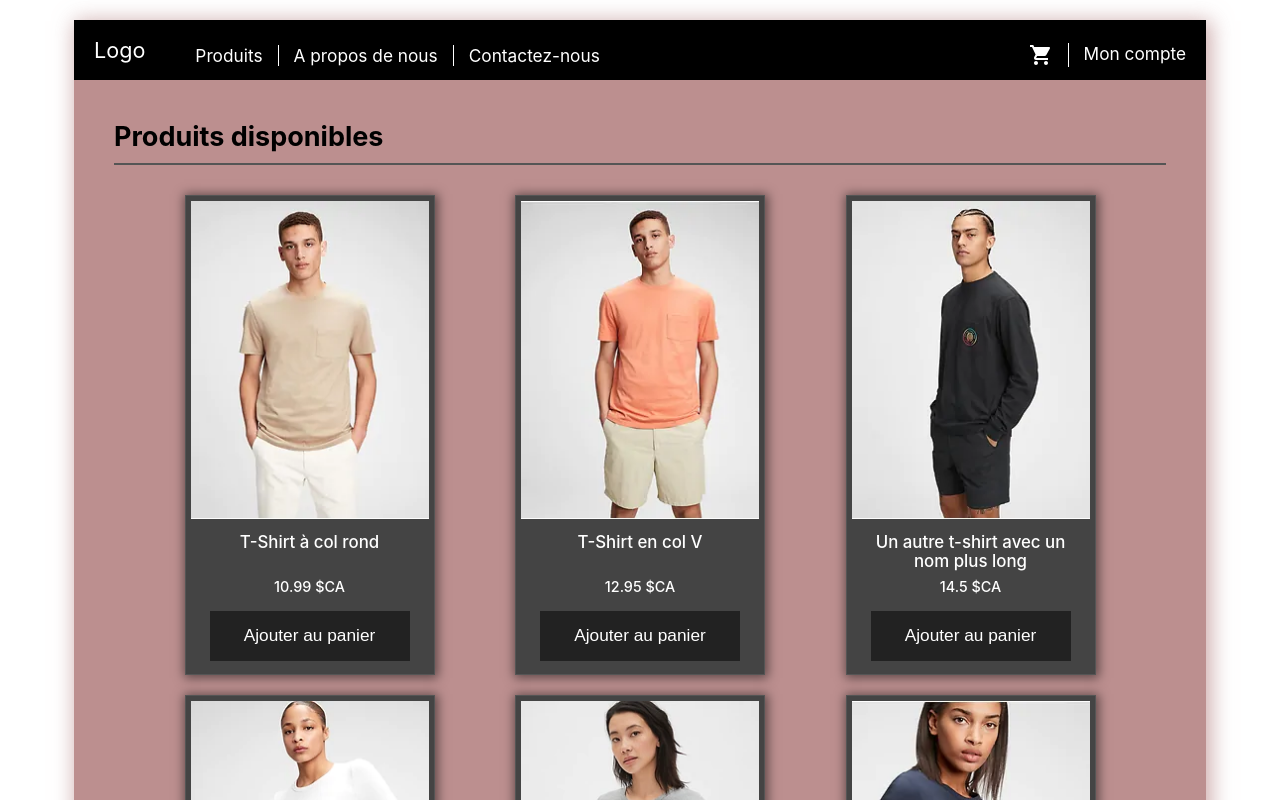
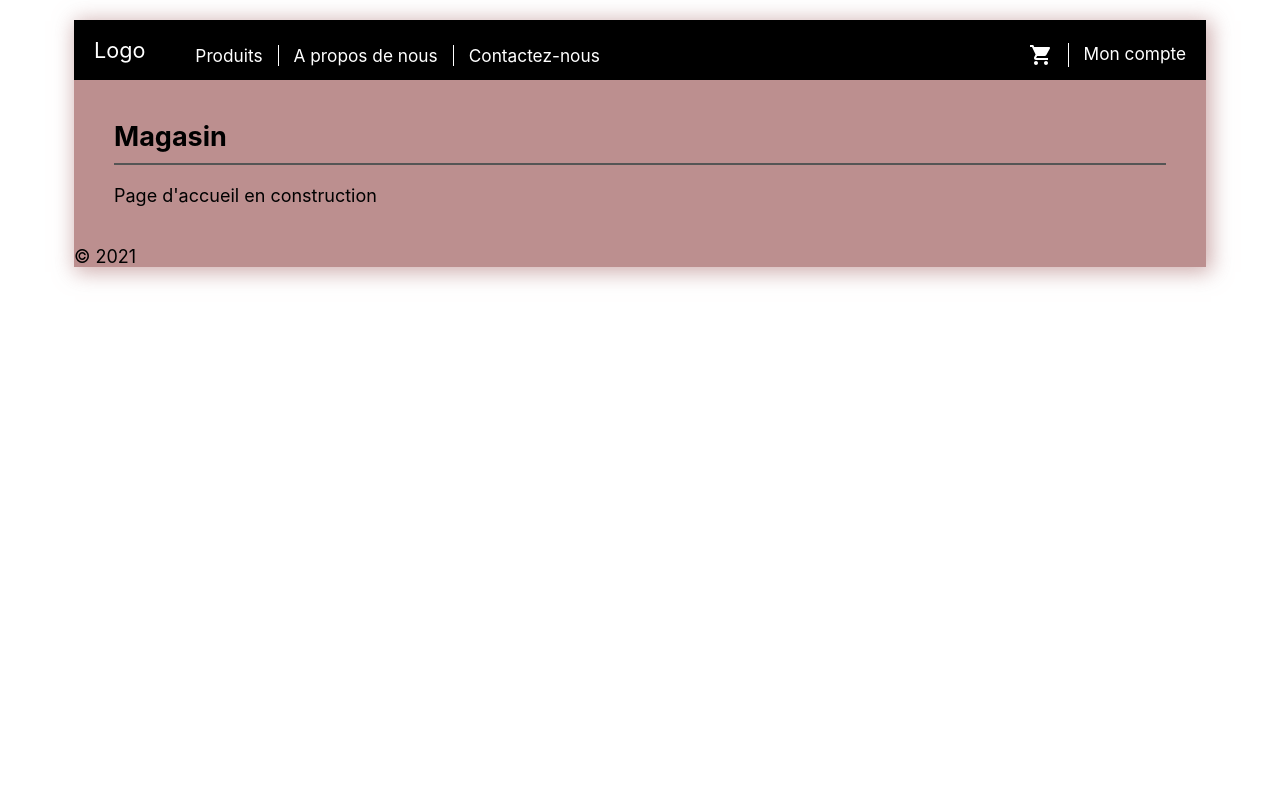
Before and after one commit to francois-stjacques/panier-achats-pvt-gr1, a React (Create React App) app: page / in a window 1280 px wide. Shown: the top 800 px of the page. Built offline with nearby package versions, Linux system fonts and the light colour scheme.

Commit message:
Création d'un 'hook' personnalisé. Concepts de routage dans une application monopage. Installation et utilisation de react-router-dom

```diff
--- a/package.json
+++ b/package.json
@@ -8,6 +8,7 @@
     "gh-pages": "^3.1.0",
     "react": "^17.0.1",
     "react-dom": "^17.0.1",
+    "react-router-dom": "^5.2.0",
     "react-scripts": "4.0.1",
     "sass": "^1.32.6"
   },
--- /dev/null
+++ b/src/Accueil.jsx
@@ -0,0 +1,8 @@
+export default function Accueil() {
+  return (
+    <div className="Accueil">
+      <h2>Magasin</h2>
+      <p>Page d'accueil en construction</p>
+    </div>
+  );
+}
--- /dev/null
+++ b/src/Apropos.jsx
@@ -0,0 +1,8 @@
+export default function Apropos() {
+  return (
+    <div className="Apropos">
+      <h2>À propos de nous</h2>
+      <p>Bla bla bla...</p>
+    </div>
+  );
+}
--- /dev/null
+++ b/src/Contact.jsx
@@ -0,0 +1,8 @@
+export default function Contact() {
+  return (
+    <div className="Contact">
+      <h2>Contactez-nous</h2>
+      <p>Formulaire de contact à venir ...</p>
+    </div>
+  );
+}
--- a/src/Entete.jsx
+++ b/src/Entete.jsx
@@ -1,52 +1,23 @@
-import "./Entete.scss";
-import ShoppingCartIcon from "@material-ui/icons/ShoppingCart";
-import Badge from "@material-ui/core/Badge";
-import SommairePanier from "./SommairePanier";
-import { useState } from "react";
+import './Entete.scss';
+import ShoppingCartIcon from '@material-ui/icons/ShoppingCart';
+import Badge from '@material-ui/core/Badge';
+import SommairePanier from './SommairePanier';
+import { useState } from 'react';
+import { Link } from 'react-router-dom';
 
 export default function Entete(props) {
-  // const etatCacherSommairePanier = useState(true);
-  // console.log("La variable statCacherSommairPanier : ", etatCacherSommairePanier);
-
-  // // Array/Object DESTRUCTURING (décomposition des tableaux et objets)
-
-  // const valeurEtatCacher = etatCacherSommairePanier[0];
-  // console.log("Valeur état : ", valeurEtatCacher);
-
-  // const fonctionSetDeEtatCacher = etatCacherSommairePanier[1];
-  // console.log("Fonction qui modifie l'état : ", fonctionSetDeEtatCacher);
-
-  // Avec la décomposition de tableau, c'est plus facile :
   const [cacheSommaire, setCacheSommaire] = useState(true);
-  //console.log("Etat du SP : ", cacheSommaire);
 
   const basculerSommairePanier =  () => setCacheSommaire(!cacheSommaire);
 
-  // Accéder à l'état du panier qui est reçu dans les props
-  const [panier, setPanier] = props.etatPanier; // Décomposition de tableaux (et d'objets) (Destructuring)
-
-  // Calculer le nombre d'articles total du panier
-  // Méthode 1 : programmation impérative (moins expressive)
-
-  // const articlesTab = Object.values(panier);
-  // let nbArticles = 0;
-  // for (let i = 0; i < articlesTab.length; i++) {
-  //   nbArticles += articlesTab[i].qte;
-  // }
-
-  // Calculer le nombre d'articles total du panier
-  // Méthode 2 : programmation déclarative (plus expressive)
-  // [ {prix: 19, qte: 3}, {prix: 26.9, qte:13}, {prix: 254.78, qte: 1} ]
-  // const nbArticles = Object.values(panier).reduce( (accumulateur, eltCourant)  => accumulateur + eltCourant.qte, 0);
-  //console.log("Le TABLEAU des articles dans le panier : ", articlesTab);
-
+  const [panier] = props.etatPanier;
   return (
     <header className="Entete">
-      <div>Logo</div>
+      <div><Link to="/">Logo</Link></div>
       <ul className="navPrincipale">
-        <li>Produits</li>
-        <li>A propos de nous</li>
-        <li>Contactez-nous</li>
+        <li><Link to="/nos-produits">Produits</Link></li>
+        <li><Link to="/a-propos-de-magasin">A propos de nous</Link></li>
+        <li><Link to="/contact">Contactez-nous</Link></li>
       </ul>
       <ul className="navUtil">
         <li>
--- a/src/Entete.scss
+++ b/src/Entete.scss
@@ -10,6 +10,12 @@
   background-color: black;
   display: flex;
   align-items: center;
+
+  a, a:link, a:active, a:visited {
+    color: inherit;
+    text-decoration: none;
+  }
+
   ul {
     margin: 10px 0 0 0;
     padding: 0;
--- a/src/ListeProduits.scss
+++ b/src/ListeProduits.scss
@@ -1,11 +1,4 @@
 .ListeProduits {
-  margin: 40px;
-  h2 {
-    margin: 0 0 20px 0;
-    padding: 0 0 10px 0;
-    border-bottom: 2px solid #555;
-  }
-
   ul {
     list-style: none;
     display: flex;
--- a/src/Page.jsx
+++ b/src/Page.jsx
@@ -2,30 +2,55 @@ import './Page.scss';
 import Entete from './Entete';
 import Pied2Page from './Pied2Page';
 import ListeProduits from './ListeProduits';
-import {useState, useEffect} from 'react';
+import useLocalStorageState from './hooks/useLocalStorageState';
+import { Switch, Route } from 'react-router-dom';
+import Accueil from './Accueil';
+import Apropos from './Apropos';
+import Contact from './Contact';
 
 export default function Page(props) {
-  // Remarquez l'initialisation "paresseuse" (lazy initialization) de l'état
-  const etatPanier = useState(() => {
-    const panierLS = window.localStorage.getItem('panier-pvt-gr1');
-    return (panierLS !== null) ? JSON.parse(panierLS) : {};
-  });
-  const [panier, setPanier] = etatPanier;
+  // On utilise notre hook personnalisé pour créer un état qui sera sauvegardé dans localStorage
+  // Cet état aura comme valeur initiale : {} et l'étidquette localStorage sera : "panier-pvt-gr1"
+  const etatPanier = useLocalStorageState({}, "panier-pvt-gr1");
 
-  // Sauvegarder le panier dans localStorage
-  // Comme ce code est un effet secondaire de votre composant
-  // (qui doit être exécuté à chaque mutation du panier) la bonne façon de
-  // le coder en respectant la manière React est d'utiliser un hook spécialisé "useEffect"
-  useEffect(() => {
-    window.localStorage.setItem('panier-pvt-gr1', JSON.stringify(panier))
-  }, [panier]); // tableau des deps (dépendances)
+  // Autre exemples d'utilisation :
+  // const etatConnexion = useLocalStorageState(false, "utilisateur-connexion");
+  // const choixLangue = useLocalStorageState("fr", "choix-langue");
 
+  // // Remarquez l'initialisation "paresseuse" (lazy initialization) de l'état
+  // const etatPanier = useState(() => {
+  //   const panierLS = window.localStorage.getItem('panier-pvt-gr1'); // NOOB!
+  //   return (panierLS !== null) ? JSON.parse(panierLS) : {};
+  // });
+  // const [panier, setPanier] = etatPanier;
+
+  // // Sauvegarder le panier dans localStorage
+  // // Comme ce code est un effet secondaire de votre composant
+  // // (qui doit être exécuté à chaque mutation du panier) la bonne façon de
+  // // le coder en respectant la manière React est d'utiliser un hook spécialisé "useEffect"
+  // useEffect(() => {
+  //   window.localStorage.setItem('panier-pvt-gr1', JSON.stringify(panier))
+  // }, [panier]); // tableau des deps (dépendances)
 
   return (
     <div className="Page">
       <Entete etatPanier={etatPanier} />
       <section className="contenuPrincipal">
-        <ListeProduits etatPanier={etatPanier} />
+        {/* Switch permet d'inclure les composants requis selon l'URL dans le lien */}
+        <Switch>
+          {/* Route match (apparie) chaque URL avec un lien et inclut le composant corerspondant */}
+          <Route path="/" component={Accueil} exact />
+          <Route path="/nos-produits" exact>
+            <ListeProduits etatPanier={etatPanier} />
+          </Route>
+          <Route path="/a-propos-de-magasin" exact>
+            <Apropos />
+          </Route>
+          <Route path="/contact" exact>
+            <Contact />
+          </Route>
+        </Switch>
+
       </section>
       <Pied2Page />
     </div>
--- a/src/Page.scss
+++ b/src/Page.scss
@@ -3,4 +3,13 @@
   padding: 0px;
   background-color: rosybrown;
   box-shadow: 3px 3px 20px 2px rgba($color: rosybrown, $alpha: 0.75);
+
+  .contenuPrincipal {
+    margin: 40px;
+    h2 {
+      margin: 0 0 20px 0;
+      padding: 0 0 10px 0;
+      border-bottom: 2px solid #555;
+    }
+  }
 }
--- /dev/null
+++ b/src/hooks/useLocalStorageState.js
@@ -0,0 +1,23 @@
+import { useEffect, useState } from 'react';
+
+/**
+ * Obtient un état React qui sera sauvegardé dans localStorage
+ *
+ * @param {*} valeurInitiale valeur quelconque avec laquelle on veut initialiser l'état
+ * @param {string} etiquetteLS chaîne de caractère pour l'étiquette localStorage
+ *
+ * @returns {array} tableau retourné par useState
+ */
+export default function useLocalStorageState(valeurInitiale, etiquetteLS) {
+  const [etat, setEtat] = useState(
+    () => JSON.parse(window.localStorage.getItem(etiquetteLS)) || valeurInitiale
+  );
+
+  useEffect(
+    () => window.localStorage.setItem(etiquetteLS, JSON.stringify(etat)),
+    [etat, etiquetteLS]
+  );
+
+  // Retourner l'état
+  return [etat, setEtat];
+}
--- a/src/index.jsx
+++ b/src/index.jsx
@@ -1,11 +1,14 @@
 import React from 'react';
 import ReactDOM from 'react-dom';
+import { BrowserRouter as Router } from 'react-router-dom';
 import './index.scss';
 import Page from './Page';
 
 ReactDOM.render(
   <React.StrictMode>
-    <Page />
+    <Router>
+      <Page />
+    </Router>
   </React.StrictMode>,
   document.getElementById('racine')
 );
```
Also changed, not shown: 1 other file (tests, documents, lock files or other folders).
